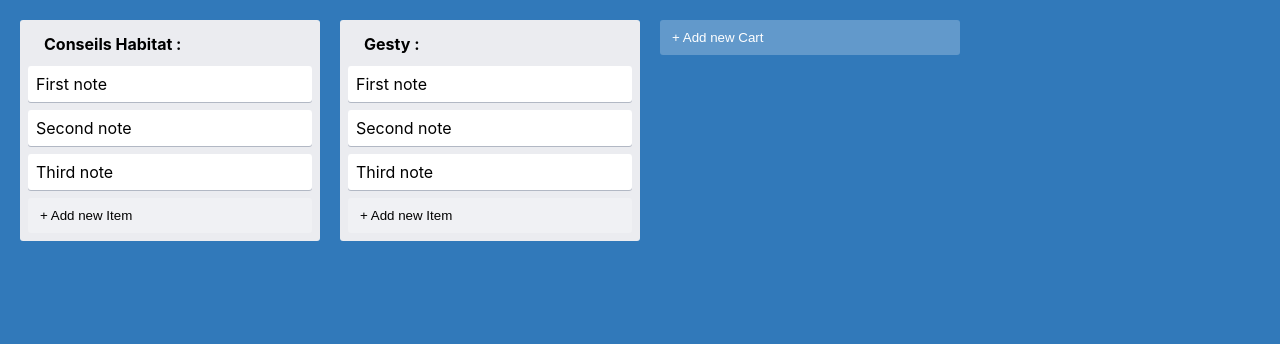
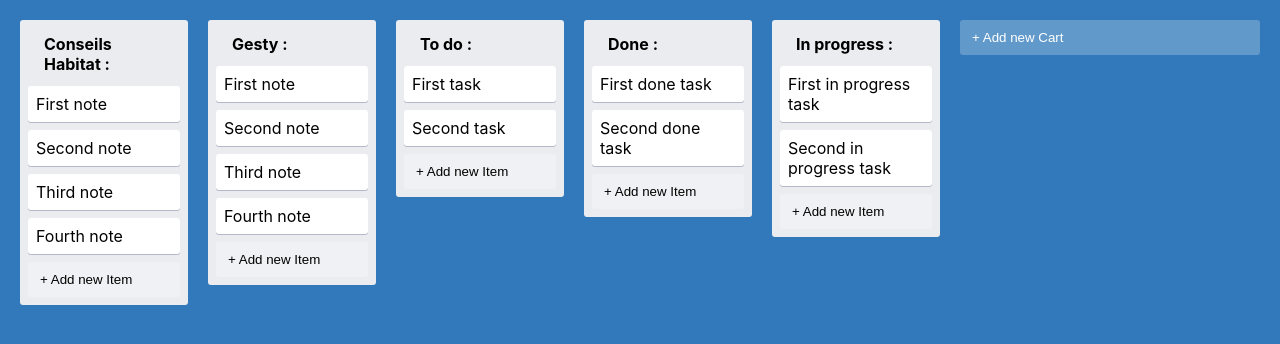
Before and after one commit to Mahwou/trello-clone, a React (Create React App) app: page / in a window 1280 px wide. Shown: the top 344 px of the page. Built offline with nearby package versions, Linux system fonts and the light colour scheme.

Commit message:
update (dev): defining app state.

```diff
--- a/src/App.tsx
+++ b/src/App.tsx
@@ -1,16 +1,22 @@
 import { AddNewItem } from "./components/AddNewItem";
 import { Column } from "./components/Column";
 import { AppContainer } from "./styles";
+import { useAppState } from "./state/AppStateContext";
 
 export function App() {
+
+  const { lists } = useAppState();
+
   return (
     <AppContainer>
 
-      <Column text="Conseils Habitat"></Column>
-      <Column text="Gesty"></Column>
+      {
+        lists.map(list => <Column key={list.id} id={list.id} text={list.text} />)
+      }
+
       <AddNewItem toggleButtonText=" + Add new Cart"
       dark={false}
-      onAdd={() => console.log('Cart successfully added !')}
+      onAdd={(e) => console.log(e)}
       />
 
     </AppContainer>
--- a/src/components/Column.tsx
+++ b/src/components/Column.tsx
@@ -1,20 +1,25 @@
 import { ColumnContainer, ColumnTitle } from "../styles";
 import { AddNewItem } from "./AddNewItem";
 import { Cart } from "./Card";
+import { useAppState } from "../state/AppStateContext";
 
 
 type ColumnType = {
+    id: string,
     text: string,
 };
 
-export const Column = ({text} : ColumnType) => {
+export const Column = ({id, text}: ColumnType) => {
+    const { getTasksByListId } = useAppState();
+    const tasks = getTasksByListId(id);
+
     return <>
         <ColumnContainer>
             <ColumnTitle> {text} :</ColumnTitle>
-            <Cart text="First note"/>
-            <Cart text="Second note"/>
-            <Cart text="Third note"/>
-            <AddNewItem toggleButtonText=" + Add new Item" dark={true} onAdd={() => console.log('Item successfully added !')} />
+            {
+                tasks.map(task => <Cart key={task.id} id={task.id} text={task.text} />)
+            }
+            <AddNewItem toggleButtonText=" + Add new Item" dark={true} onAdd={(e) => console.log(e)} />
         </ColumnContainer>
     </>
 };
--- a/src/index.tsx
+++ b/src/index.tsx
@@ -3,13 +3,16 @@ import ReactDOM from 'react-dom/client';
 import './index.css';
 import { App } from './App';
 import reportWebVitals from './reportWebVitals';
+import { AppStateProvider } from './state/AppStateContext';
 
 const root = ReactDOM.createRoot(
   document.getElementById('root') as HTMLElement
 );
 root.render(
   <React.StrictMode>
-    <App />
+    <AppStateProvider>
+      <App />
+    </AppStateProvider>
   </React.StrictMode>
 );
 
--- a/src/state/AppStateContext.tsx
+++ b/src/state/AppStateContext.tsx
@@ -1,4 +1,4 @@
-import { createContext, useContext } from "react";
+import { createContext, FC, ReactNode, useContext } from "react";
 
 type Task = {
     id: string,
@@ -10,3 +10,76 @@ type List = {
     text: string,
     tasks: Task[]
 }
+
+export type AppState = {
+    lists: List[]
+}
+
+const appData: AppState = {
+    lists: [
+        {   id: '01',
+            text: 'Conseils Habitat',
+            tasks: [
+                { id: '0', text: 'First note' },
+                { id: '1', text: 'Second note' },
+                { id: '2', text: 'Third note' },
+                { id: '3', text: 'Fourth note' }
+            ]
+        },
+        {   id: '02',
+            text: 'Gesty',
+            tasks: [
+                { id: '4', text: 'First note' },
+                { id: '5', text: 'Second note' },
+                { id: '6', text: 'Third note' },
+                { id: '7', text: 'Fourth note' }
+            ]
+        },
+        {   id: '03',
+            text: 'To do',
+            tasks: [
+                { id: '8', text: 'First task' },
+                { id: '9', text: 'Second task' }
+            ]
+        },
+        {   id: '04',
+            text: 'Done',
+            tasks: [
+                { id: '10', text: 'First done task' },
+                { id: '11', text: 'Second done task' }
+            ]
+        },
+        {   id: '05',
+            text: 'In progress',
+            tasks: [
+                { id: '12', text: 'First in progress task' },
+                { id: '13', text: 'Second in progress task' }
+            ]
+        }
+    ]
+}
+
+type AppStateContextProps = {
+    lists: List[],
+    getTasksByListId(id: string): Task[]
+}
+
+const AppStateContext = createContext<AppStateContextProps>({} as AppStateContextProps);
+
+export const AppStateProvider: FC<{ children: ReactNode }> = ({ children }) => {
+    const { lists } = appData;
+
+    const getTasksByListId = (id: string) => {
+        return appData.lists.find(list => list.id === id)?.tasks || [];
+    };
+
+    return (
+        <AppStateContext.Provider value={{ lists, getTasksByListId }}>
+            {children}
+        </AppStateContext.Provider>
+    );
+}
+
+export const useAppState = () => {
+    return useContext(AppStateContext);
+}
```
Also changed, not shown: src/components/Card.tsx (+5 -2 lines).
